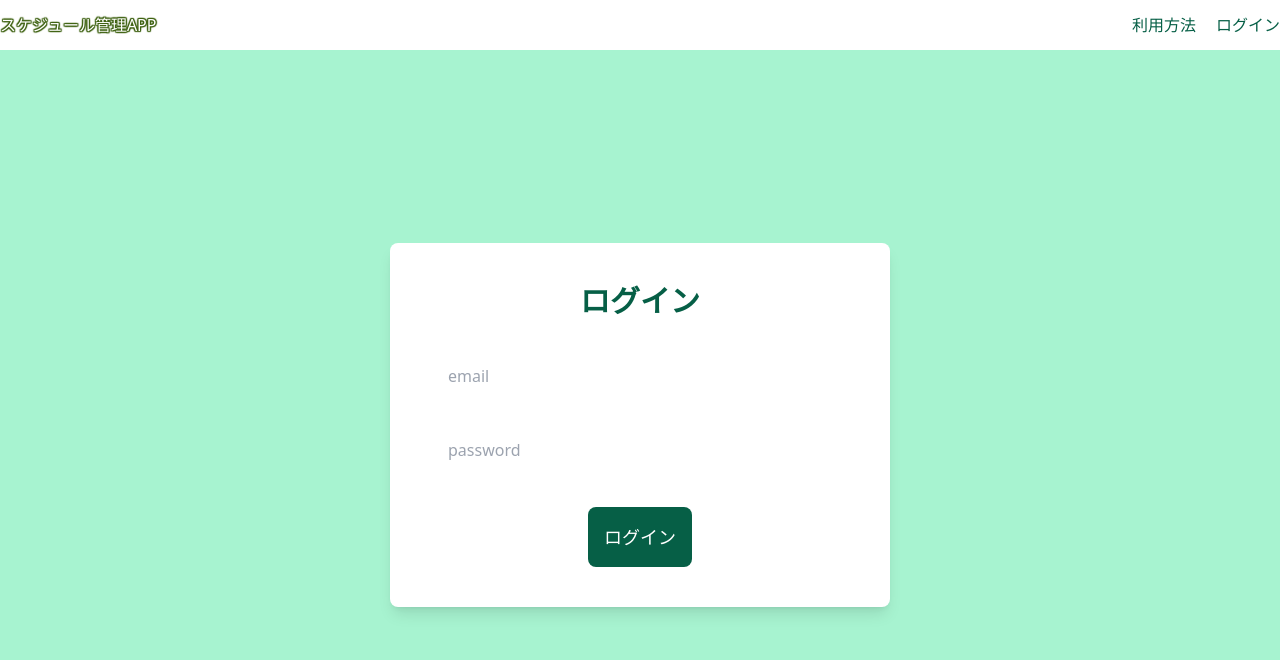
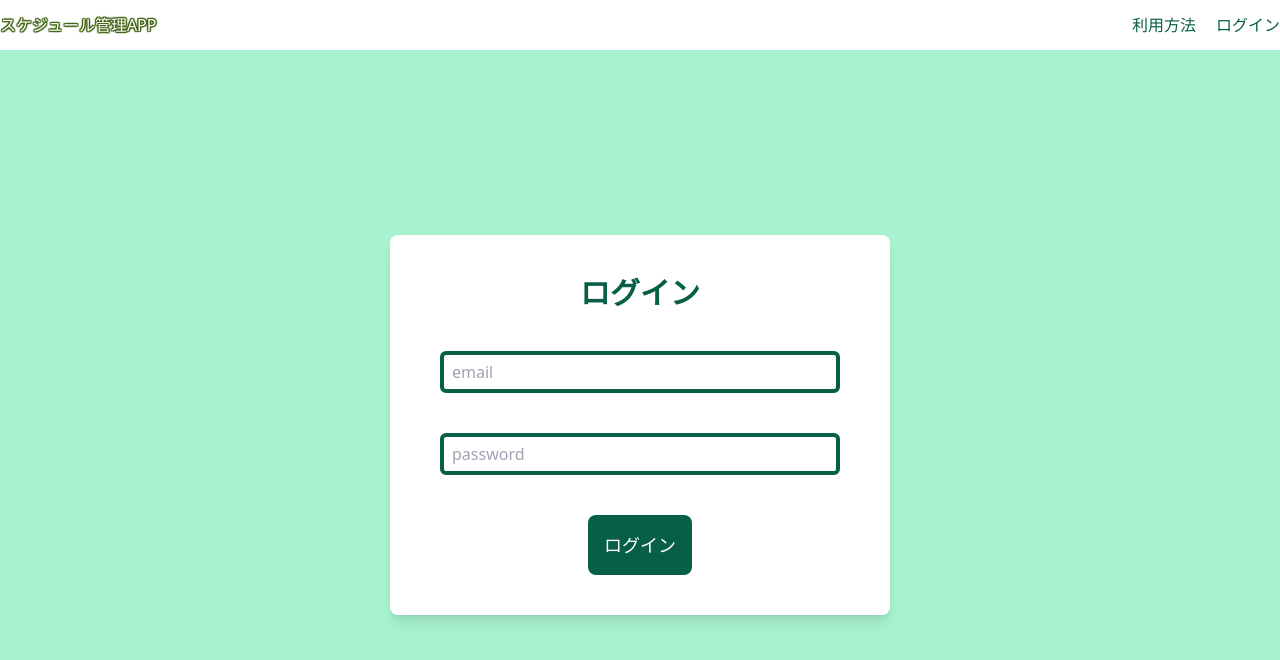
Before and after one commit to Hashimoto-Noriaki/react-calender-app, a React (Vite) app: page /login in a window 1280 px wide. Shown: the top 660 px of the page. Built offline with nearby package versions, Linux system fonts and the light colour scheme.

Commit message:
ログイン画面の枠をエメラルド

```diff
--- a/src/components/atoms/Input.tsx
+++ b/src/components/atoms/Input.tsx
@@ -4,7 +4,7 @@ export const Input = (props: ComponentProps<"input">) => {
   return (
     <input
         {...props}
-        className="w-full border-emerald-800 border-solid rounded-md p-2"
+        className="w-full border-4 border-emerald-800 border-solid rounded-md p-2"
     />
   )
 }
```
